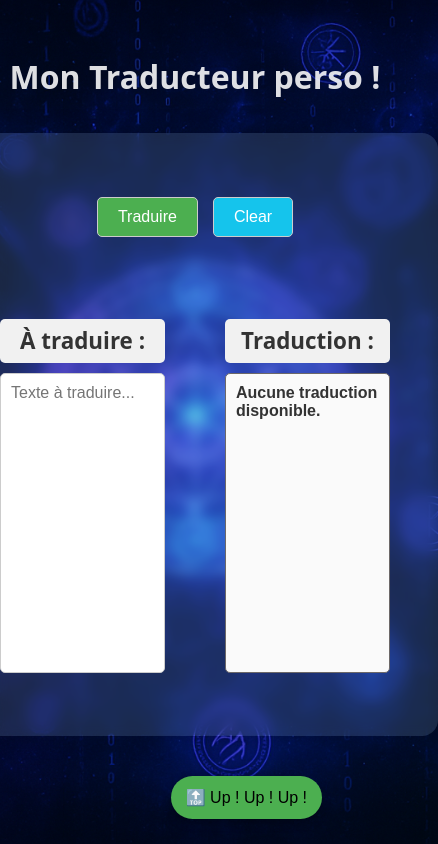
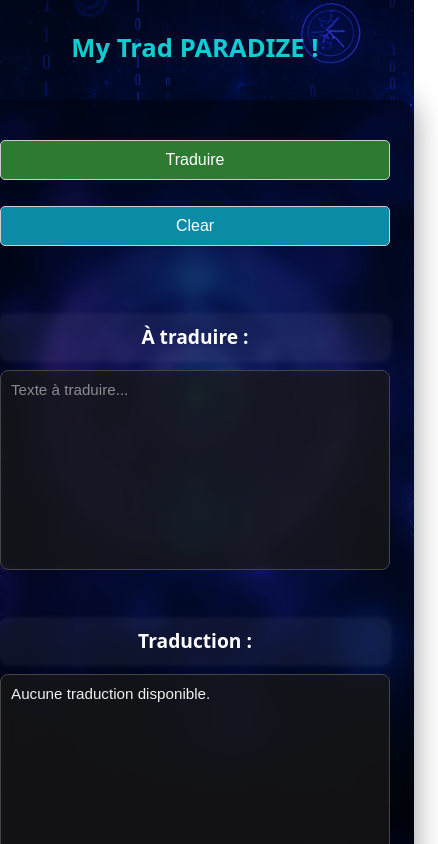
Before and after one commit to Gerard-Dylan/app-translate-novel, a React (Vite) app: page / in a window 390 px wide. Shown: the top 844 px of the page, 438 px wide, since content can reach past the window. Built offline with nearby package versions, Linux system fonts and the light colour scheme.

Commit message:
add responsive tel portable

```diff
--- a/index.html
+++ b/index.html
@@ -2,7 +2,7 @@
 <html lang="en">
   <head>
     <meta charset="UTF-8" />
-    <link rel="icon" type="" href="" />
+    <link rel="icon" type="image/png" href="public/sword.png" />
     <meta name="viewport" content="width=device-width, initial-scale=1.0" />
     <title>Novel-Translate</title>
   </head>
--- a/src/App.css
+++ b/src/App.css
@@ -9,66 +9,21 @@
   align-items: center;
 }
 
-
 .translate-container {
   width: 100vw;
   max-width: 1600px;
   min-height: 60vh;
-  background-color: rgba(173, 216, 230, 0.15);
+  background-color: rgba(0, 0, 0, 0.5);
   padding: 3rem;
   margin: 2rem auto;
-  border-radius: 16px;
-  box-shadow: 0 0 25px rgba(0, 0, 0, 0.2);
-  backdrop-filter: blur(6px);
+  border-radius: 20px;
+  box-shadow: 0 0 30px rgba(0, 0, 0, 0.4);
+  backdrop-filter: blur(8px);
   display: flex;
   flex-direction: column;
   gap: 2rem;
   justify-content: space-between;
 }
-
-
-.input-textarea {
-  width: 100%;
-  padding: 10px;
-  font-size: 16px;
-  border-radius: 5px;
-  border: 1px solid #ddd;
-  margin-bottom: 10px;
-  resize: none;
-}
-.translated-text {
-
-  font-size: 18px;
-  font-weight: bold;
-  color: #333;
-}
-
-.translate-button {
-  padding: 10px 20px;
-  background-color: #4caf50;
-  color: white;
-  font-size: 16px;
-  border: none;
-  border-radius: 5px;
-  cursor: pointer;
-  transition: background-color 0.3s;
-}
-
-.translate-button:disabled {
-  background-color: #4caf50;
-}
-
-.translate-button.loading {
-  background-color: #f39c12;
-  cursor: wait;
-}
-
-.error-message {
-  color: red;
-  font-size: 14px;
-  margin-top: 10px;
-}
-
 
 
 textarea {
@@ -85,7 +40,6 @@ textarea {
 button {
   margin-top: 1rem;
 }
-
 
 .back-to-top {
   display: flex;
--- a/src/App.tsx
+++ b/src/App.tsx
@@ -4,7 +4,7 @@ import TranslateComponent from './components/TranslateComponent'
 function App() {
     return (
         <div>
-            <h1>Mon Traducteur perso !</h1>
+            <h1>My Trad PARADIZE !</h1>
             <TranslateComponent />
             <button id="backToTop" className="back-to-top" onClick={() => window.scrollTo({ top: 0, behavior: 'smooth' })}>
                 🔝 Up ! Up ! Up !
--- a/src/components/ux.css
+++ b/src/components/ux.css
@@ -1,5 +1,3 @@
-
-
 .buttons {
     display: flex;
     justify-content: center;
@@ -17,19 +15,32 @@
     transition: background-color 0.2s, color 0.2s;
 }
 
-.translate-button:hover,
-.clear-button:hover {
-    background-color: #e60000;
-    color: white;
-}
-
 .translate-button {
     background-color: #4caf50;
     color: white;
 }
 
+.translate-button:hover {
+    background-color: #e60000;
+    color: white;
+}
+
+.translate-button.loading {
+    background-color: #f39c12;
+    cursor: wait;
+}
+
+.translate-button:disabled {
+    background-color: #2e7a31;
+}
+
 .clear-button {
-    background-color: #15c4ec;
+    background-color: #0b8ba6;
+    color: white;
+}
+
+.clear-button:hover {
+    background-color: #e60000;
     color: white;
 }
 
@@ -40,7 +51,6 @@
     justify-content: space-between;
     align-items: stretch;
 }
-
 
 .text-column {
     flex: 1;
@@ -54,26 +64,16 @@
     font-size: 1.4rem;
     font-weight: bold;
     margin-bottom: 10px;
-    color: #333;
-    background-color: #f1f1f1;
-    padding: 5px;
-    border-radius: 5px;
+    color: #ffffff;
+    background-color: rgba(255, 255, 255, 0.05);
+    padding: 8px;
+    border-radius: 8px;
     text-align: center;
+    box-shadow: 0 0 5px rgba(255, 255, 255, 0.1);
 }
 
-.input-textarea {
-    width: 100%;
-    min-height: 300px;
-    resize: none;
-    padding: 10px;
-    font-size: 1rem;
-    font-family: sans-serif;
-    border: 1px solid #ccc;
-    border-radius: 5px;
-    transition: height 0.2s ease;
-    box-sizing: border-box;
-}
 
+.input-textarea,
 .translated-text {
     width: 100%;
     min-height: 300px;
@@ -81,17 +81,71 @@
     padding: 10px;
     font-size: 1rem;
     font-family: sans-serif;
-    border: 1px solid #6c6868;
-    border-radius: 5px;
-    background-color: #fafafa;
+    border-radius: 8px;
+    box-sizing: border-box;
+    transition: height 0.2s ease;
+    background-color: rgba(30, 30, 30, 0.6);
+    color: #f0f0f0;
+    border: 1px solid #444;
+    backdrop-filter: blur(4px);
+}
+
+.input-textarea::placeholder {
+    color: rgba(255, 255, 255, 0.5);
+}
+
+.translated-text {
     word-wrap: break-word;
     overflow: hidden;
     height: auto;
-    box-sizing: border-box; /
-    transition: height 0.2s ease;
 }
+
 
 .error-message {
     color: red;
     margin-top: 10px;
 }
+
+
+@media (max-width: 768px) {
+    .translate-container {
+        padding: 1.5rem;
+        gap: 1.5rem;
+    }
+
+    .text-columns {
+        flex-direction: column;
+        gap: 1.5rem;
+    }
+
+    .section-title {
+        font-size: 1.2rem;
+    }
+
+    .input-textarea,
+    .translated-text {
+        min-height: 200px;
+        font-size: 0.95rem;
+    }
+
+    .buttons {
+        flex-direction: column;
+        gap: 10px;
+    }
+
+    .translate-button,
+    .clear-button {
+        width: 100%;
+        font-size: 1rem;
+    }
+
+    .back-to-top {
+        margin-left: auto;
+        margin-right: auto;
+        width: 80%;
+    }
+
+    h1 {
+        font-size: 1.6rem;
+    }
+}
--- a/src/index.css
+++ b/src/index.css
@@ -1,5 +1,5 @@
 html, body {
-  margin: 0;
+  margin: -10px;
   padding: 0;
   min-height: 100vh;
   background-image: url("./Public/images/BGNovel.png");
@@ -11,5 +11,5 @@ html, body {
   line-height: 1.5;
   font-weight: 400;
   color-scheme: light dark;
-  color: rgba(255, 255, 255, 0.87);
+  color: rgba(17, 234, 234, 0.87);
 }
```
Also changed, not shown: public/mystical-circle.avif (added), public/sword.png (added).
